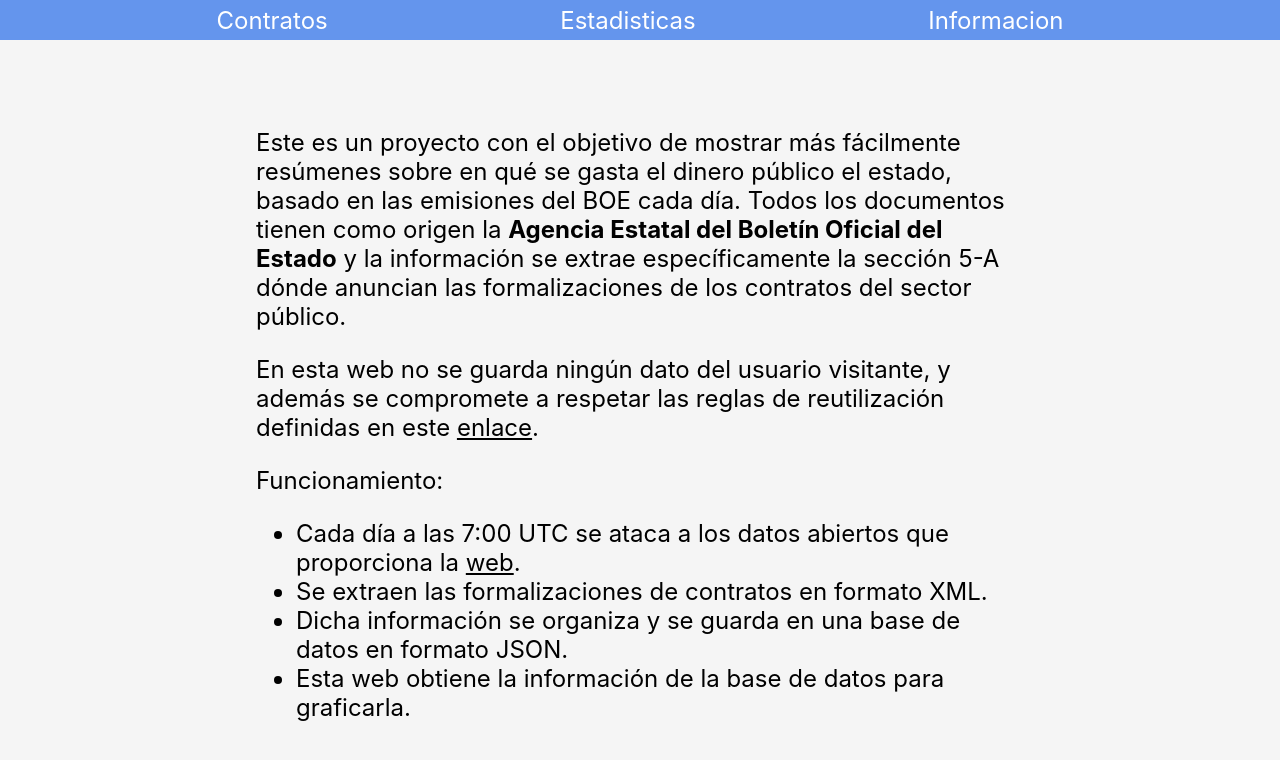
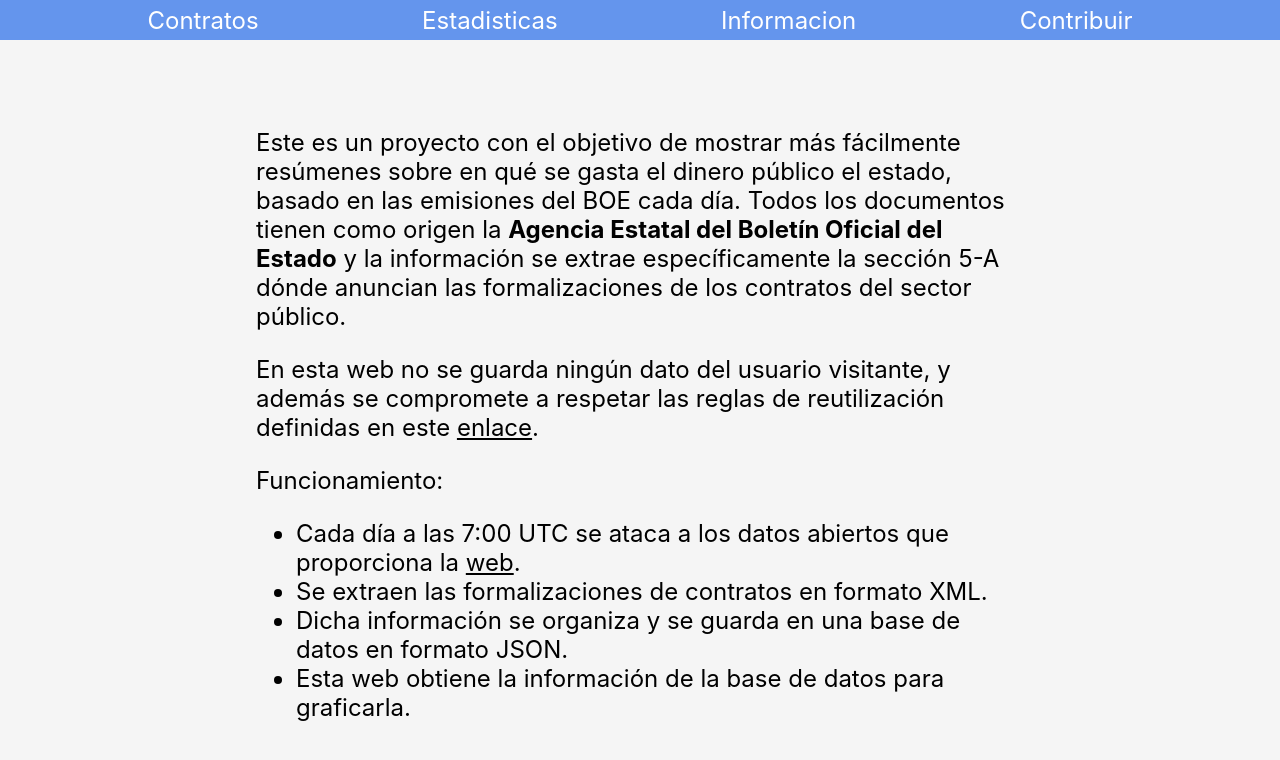
Before and after one commit to 0fprod/boe-frontend, a Next.js app: page /informacion in a window 1280 px wide. Shown: the top 760 px of the page. Built offline with nearby package versions, Linux system fonts and the light colour scheme.

Commit message:
:sparkle: pagina de contribucion

```diff
--- a/src/Layout/NavMenu/NavMenu.tsx
+++ b/src/Layout/NavMenu/NavMenu.tsx
@@ -1,10 +1,10 @@
 import Link from 'next/link';
 import React from 'react';
 import { StyledAnchor, StyledLi, StyledNav, StyledUl } from './NavMenu.styled';
+interface Props { }
 
-interface Props {}
 
-export const NavMenu: React.FC<Props> = ({}) => {
+export const NavMenu: React.FC<Props> = ({ }) => {
   return (
     <StyledNav>
       <StyledUl>
@@ -23,6 +23,11 @@
             <StyledAnchor>Informacion</StyledAnchor>
           </Link>
         </StyledLi>
+        <StyledLi>
+          <Link href="/contribucion" passHref>
+            <StyledAnchor>Contribuir</StyledAnchor>
+          </Link>
+        </StyledLi>
       </StyledUl>
     </StyledNav>
   );
```
Also changed, not shown: pages/contribucion.tsx (added, +14 -0 lines).
